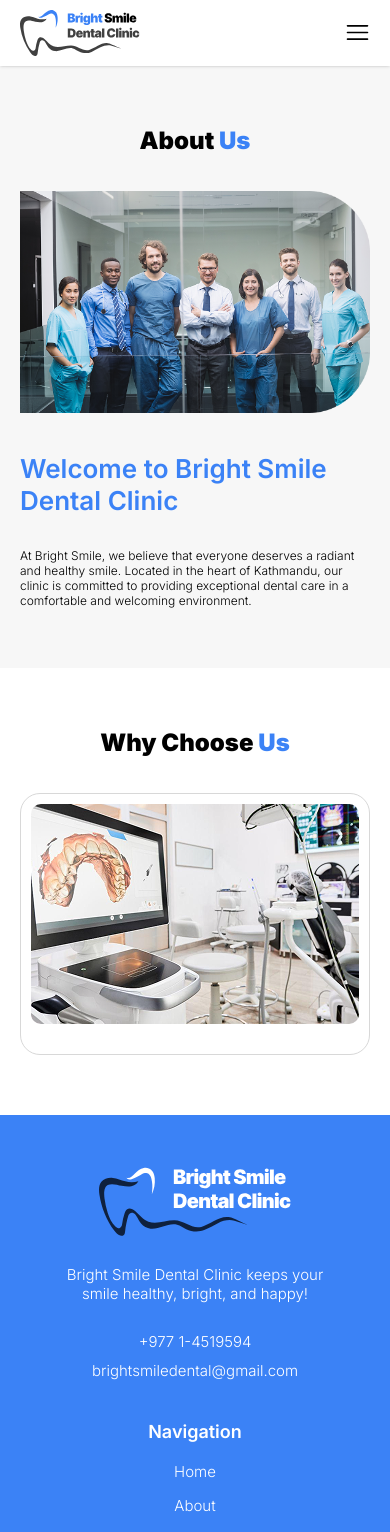
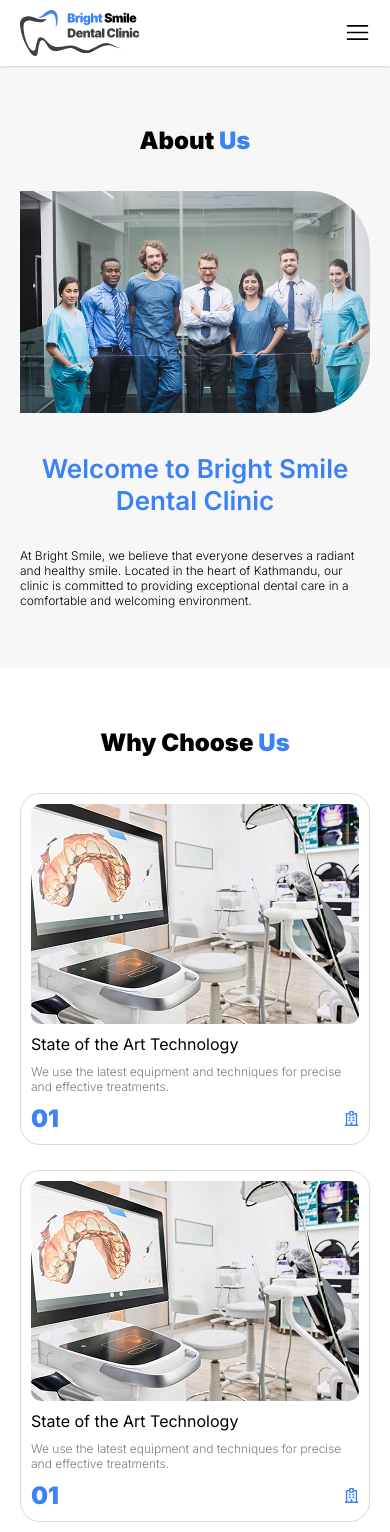
Before and after one commit to Abhayaghmr11/BrightSmileDental, a Next.js app: page /about in a window 390 px wide. Shown: the top 1532 px of the page. Built offline with nearby package versions, Linux system fonts and the light colour scheme.

Commit message:
Completed the About Us page with mobile responsiveness

```diff
--- a/app/about/page.tsx
+++ b/app/about/page.tsx
@@ -1,6 +1,9 @@
 import React from 'react'
 import AboutUs from '@/components/organism/AboutUs/aboutContent';
 import ChooseUs from '@/components/organism/AboutUs/chooseUs';
+import GoogleMapsContainer from '@/components/organism/landing/GoogleMaps';
+import Banner from '@/components/organism/Banner';
+import ContactUs from '@/components/organism/landing/ContactUs';
 
 
 const About = () => {
@@ -8,6 +11,9 @@ const About = () => {
         <>
             <AboutUs />
             <ChooseUs />
+            <GoogleMapsContainer />
+            <Banner />
+            <ContactUs />
         </>
     )
 }
--- /dev/null
+++ b/components/molecule/Cards/WhyChooseUs.tsx
@@ -0,0 +1,42 @@
+import React from 'react'
+import Chooseus from "@/public/assets/images/Chooseus.png"
+import Text from '@/components/atom/Text'
+import { FaRegHospital } from "react-icons/fa";
+import Image from 'next/image'
+const WhyChooseUs = () => {
+    return (
+        <>
+            <div className='max-w-[395px] flex flex-col gap-[10px]  cursor-pointer rounded-[20px] p-[10px] border border-border_color'>
+                {/* image */}
+                <div>
+                    <Image
+                        src={Chooseus}
+                        alt="Choose us"
+                        width={375}
+                        height={220}
+                        className='object-cover rounded-[10px] w-[375px] h-[220px] overflow-hidden' />
+                </div>
+                {/* heading test */}
+                <div>
+                    <Text variant='body'>
+                        State of the Art Technology
+                    </Text>
+                </div>
+
+                {/* paragraph */}
+                <div>
+                    <Text className='text-secondary_foreground line-clamp-2 flex-1' variant='span'>We use the latest equipment and techniques for precise and effective treatments.</Text>
+                </div>
+                {/* numbering */}
+                <div className='flex flex-row items-center justify-between'>
+                    <Text className='text-primary font-black' variant='heading'>
+                        01
+                    </Text>
+                    <FaRegHospital className='text-primary' size="15px" />
+                </div>
+            </div>
+        </>
+    )
+}
+
+export default WhyChooseUs
--- a/components/organism/AboutUs/aboutContent/index.tsx
+++ b/components/organism/AboutUs/aboutContent/index.tsx
@@ -6,11 +6,12 @@ import Image from 'next/image';
 import Text from '@/components/atom/Text'
 
 import { aboutUs } from '@/app/constants/config';
+import { section } from 'motion/react-client';
 
 const AboutUs = () => {
     return (
-
-        <MaxWidthWrapper className='bg-secondary'>
+        <section className='bg-secondary'>
+            <MaxWidthWrapper>
                 <ContainerWrapper
                     heading='About'
                     headingSpan='Us'
@@ -25,7 +26,7 @@ const AboutUs = () => {
                             />
                         </div>
                         <div className='flex flex-col gap-[30px]'>
-                        <Text variant="subheading" className='text-primary font-semibold'>
+                            <Text variant="subheading" className='text-primary font-semibold text-center md:text-left'>
                                 Welcome to Bright Smile Dental Clinic
                             </Text>
                             <Text variant='span'>
@@ -35,6 +36,7 @@ const AboutUs = () => {
                     </div>
                 </ContainerWrapper>
             </MaxWidthWrapper>
+        </section>
     )
 }
 
--- a/components/organism/AboutUs/chooseUs/index.tsx
+++ b/components/organism/AboutUs/chooseUs/index.tsx
@@ -1,9 +1,8 @@
 import ContainerWrapper from '@/components/Layout/ContainerWrapper'
 import MaxWidthWrapper from '@/components/Layout/MaxWidthWrapper'
-import Image from 'next/image'
+import WhyChooseUs from '@/components/molecule/Cards/WhyChooseUs'
 import React from 'react'
 
-import Chooseus from "@/public/assets/images/Chooseus.png"
 
 const ChooseUs = () => {
     return (
@@ -11,25 +10,10 @@ const ChooseUs = () => {
             <ContainerWrapper
                 heading='Why Choose'
                 headingSpan='Us'>
-                <div className='flex flex-col md:flex-row flex-wrap'>
-
-                    {/* Conatiner */}
-                    <div className='max-w-[395px] flex flex-col gap-[10px] cursor-pointer rounded-[20px] p-[10px] border border-border_color'>
-                        {/* image */}
-                        <div>
-                            <Image
-                                src={Chooseus}
-                                alt="Choose us"
-                                width={375}
-                                height={220}
-                                className='object-cover rounded-[10px] w-[375px] h-[220px] overflow-hidden' />
-                        </div>
-                        {/* heading test */}
-                        <div></div>
-                        {/* numbering */}
-                        <div></div>
-                    </div>
-
+                <div className='flex flex-col gap-[25px] lg:gap-[60px] md:flex-row flex-wrap justify-center'>
+                {[...Array(3)].map((_, index) => (
+              <WhyChooseUs key={index} />
+            ))}
                 </div>
             </ContainerWrapper>
         </MaxWidthWrapper>
```
Lines whose indentation alone changed are shown as unchanged.
